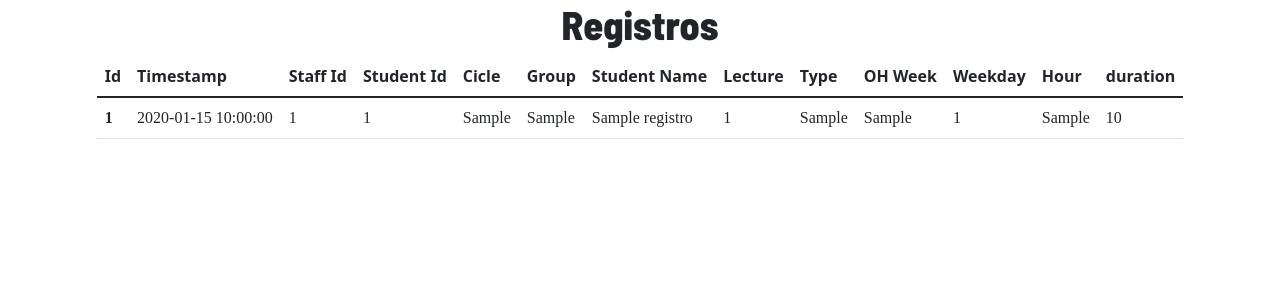
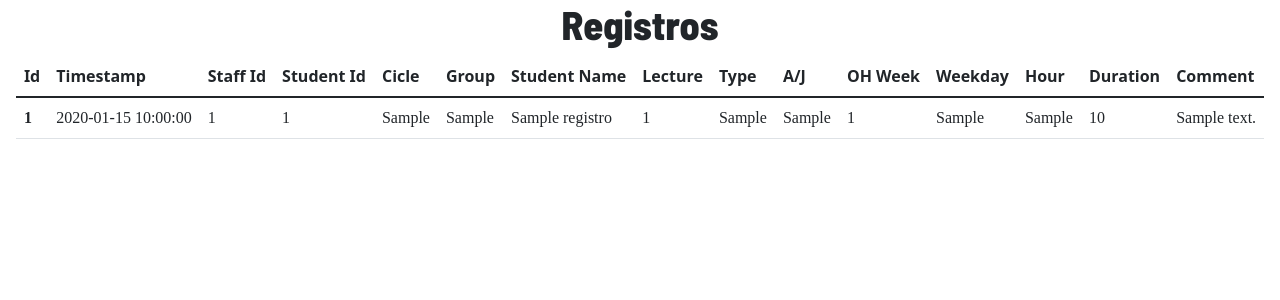
Before and after one commit to Mau5trakt/attendance, a Flask app: page /registros in a window 1280 px wide. Shown: the part 110-410 px from the top of the page. Run offline with Flask 3, Linux system fonts and the light colour scheme; tables that the repository leaves empty hold one stand-in row (values such as "Sample post"); parts of the project's set-up code (start-up, migrations or seed data) failed here and were passed over; some web fonts are replaced.

Commit message:
refactor: added the comment field

```diff
--- a/templates/registros.html
+++ b/templates/registros.html
@@ -29,10 +29,13 @@ Registros
                 <th scope="col">Student Name</th>
                 <th scope="col">Lecture</th>
                 <th scope="col">Type</th>
+                <th scope="col">A/J</th>
                 <th scope="col">OH Week</th>
                 <th scope="col">Weekday</th>
                 <th scope="col">Hour</th>
-                <th scope="col">duration</th>
+                <th scope="col">Duration</th>
+                <th scope="col">Comment</th>
+
             </tr>
         </thead>
         <tbody>
@@ -49,8 +52,10 @@ Registros
                     <td class="texto">{{registro.type}}</td>
                     <td class="texto">{{registro.a_j}}</td>
                     <td class="texto">{{registro.oh_week}}</td>
+                    <td class="texto">{{registro.weekday}}</td>
                     <td class="texto">{{registro.hour}}</td>
                     <td class="texto">{{registro.duration}}</td>
+                    <td class="texto">{{registro.comment}}</td>
                 </tr>
             {%endfor%}
         </tbody>
```
